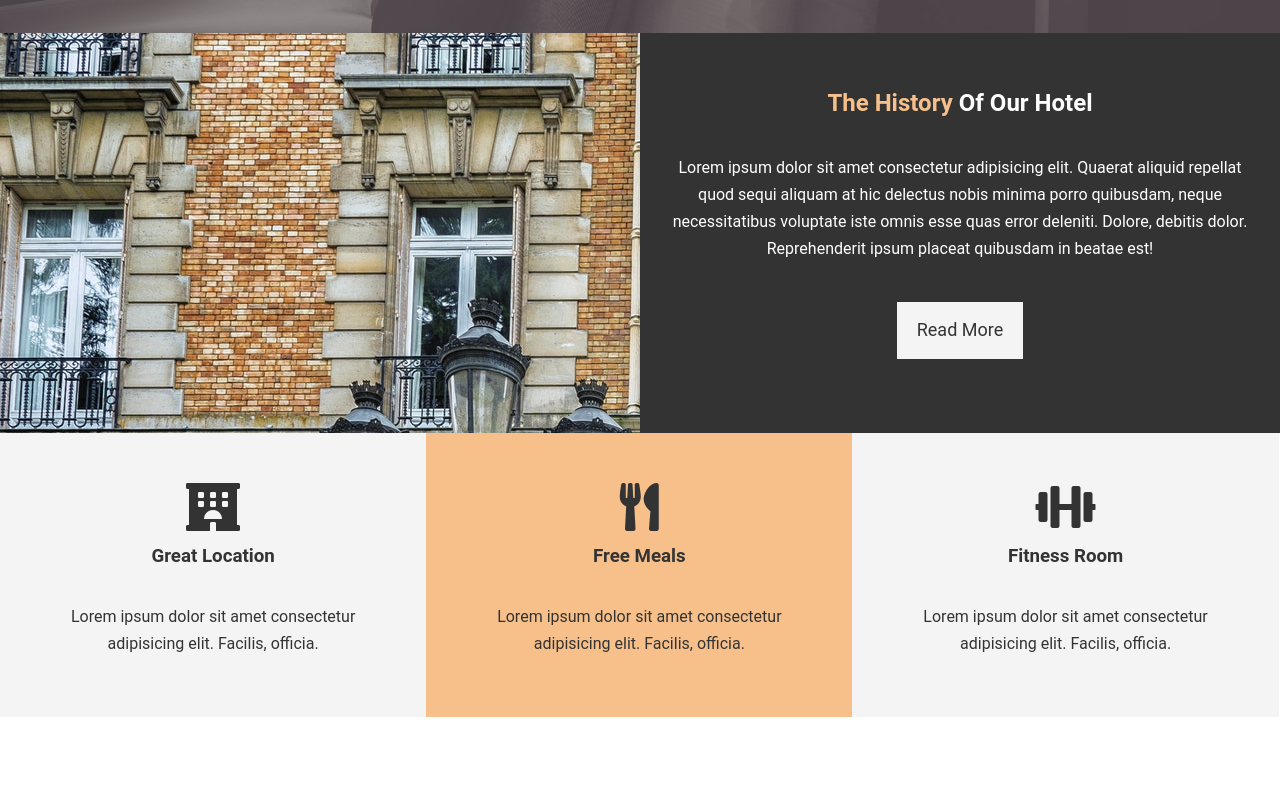
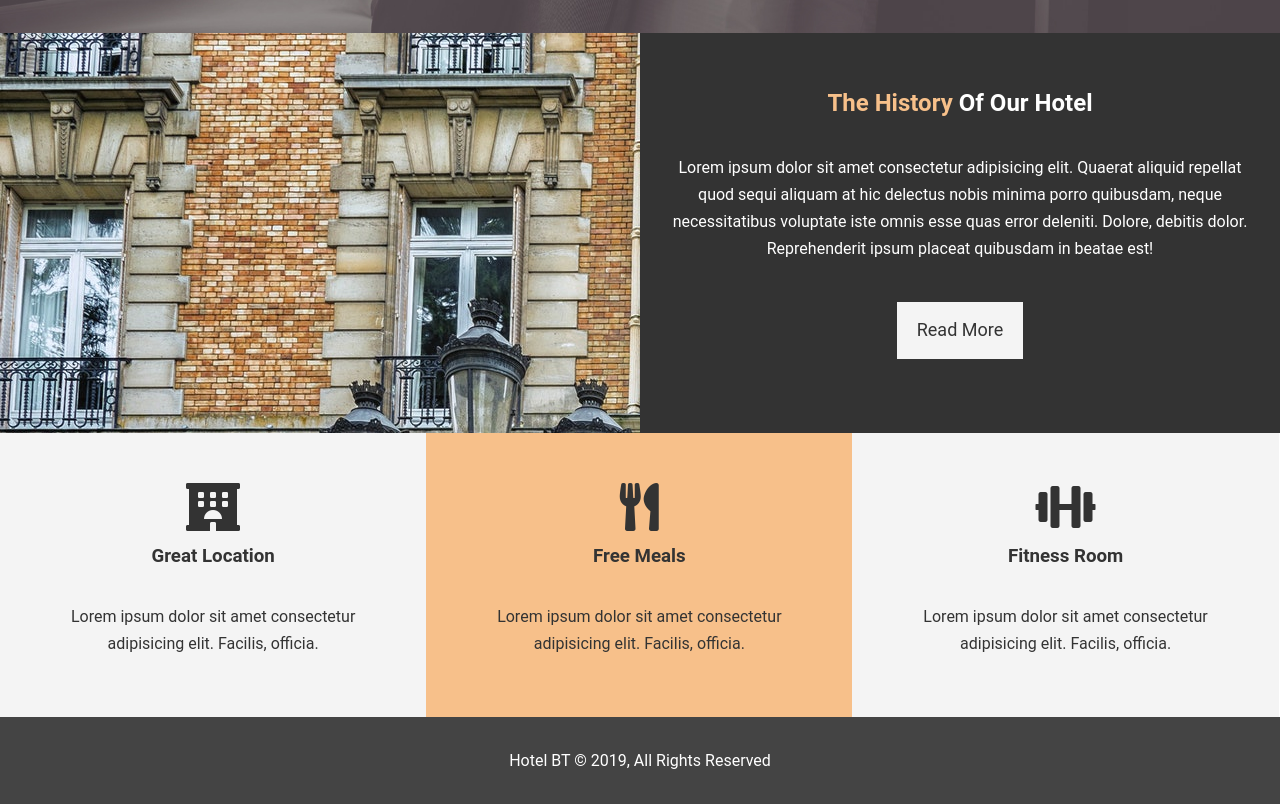
Before and after one commit to GlynWDavies-2019/HotelBT, a plain HTML site: page index.html in a window 1280 px wide. Shown: the part 648-1452 px from the top of the page. Before the commit the page ends 1365 px from the top, so only its background shows below. Drawn offline with Linux system fonts and the light colour scheme.

Commit message:
Completed footer section

```diff
--- a/css/style.css
+++ b/css/style.css
@@ -76,6 +76,10 @@ p {
 .btn:hover {
     background: #F7C08A;
     color: #333333;
+}
+
+.clr {
+    clear: both;
 }
 
 /* Navbar */
@@ -180,3 +184,12 @@ p {
 .box i {
     margin-bottom: 10px;
 }
+
+/* Footer */
+
+#main-footer {
+    background: #444444;
+    color: #FFFFFF;
+    padding: 20px;
+    text-align: center;
+}
--- a/index.html
+++ b/index.html
@@ -70,5 +70,9 @@
             </p>
         </div>
     </section>
+    <div class="clr"></div>
+    <footer id="main-footer">
+        <p>Hotel BT &copy; 2019, All Rights Reserved</p>
+    </footer>
 </body>
 </html>
```
